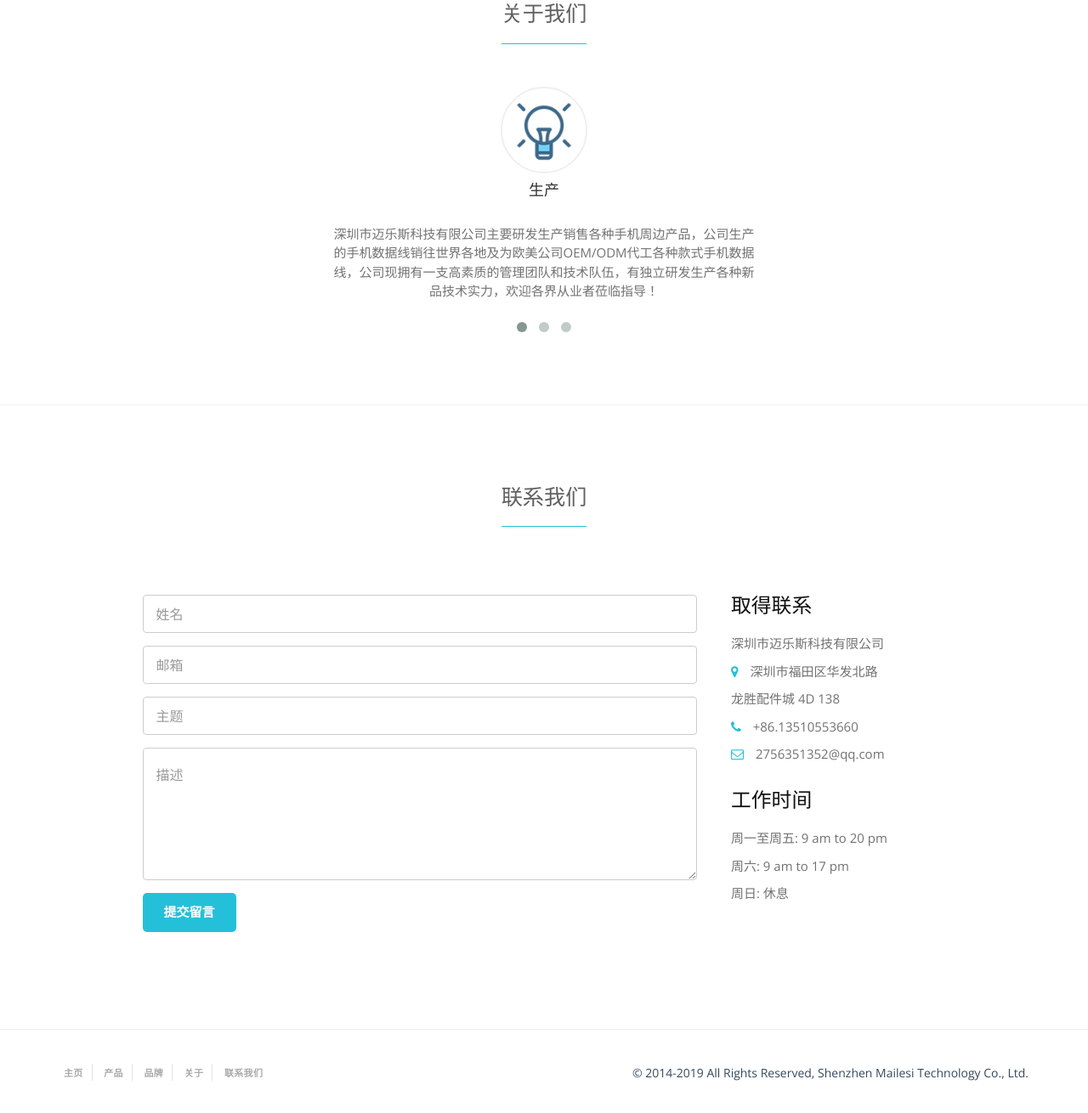
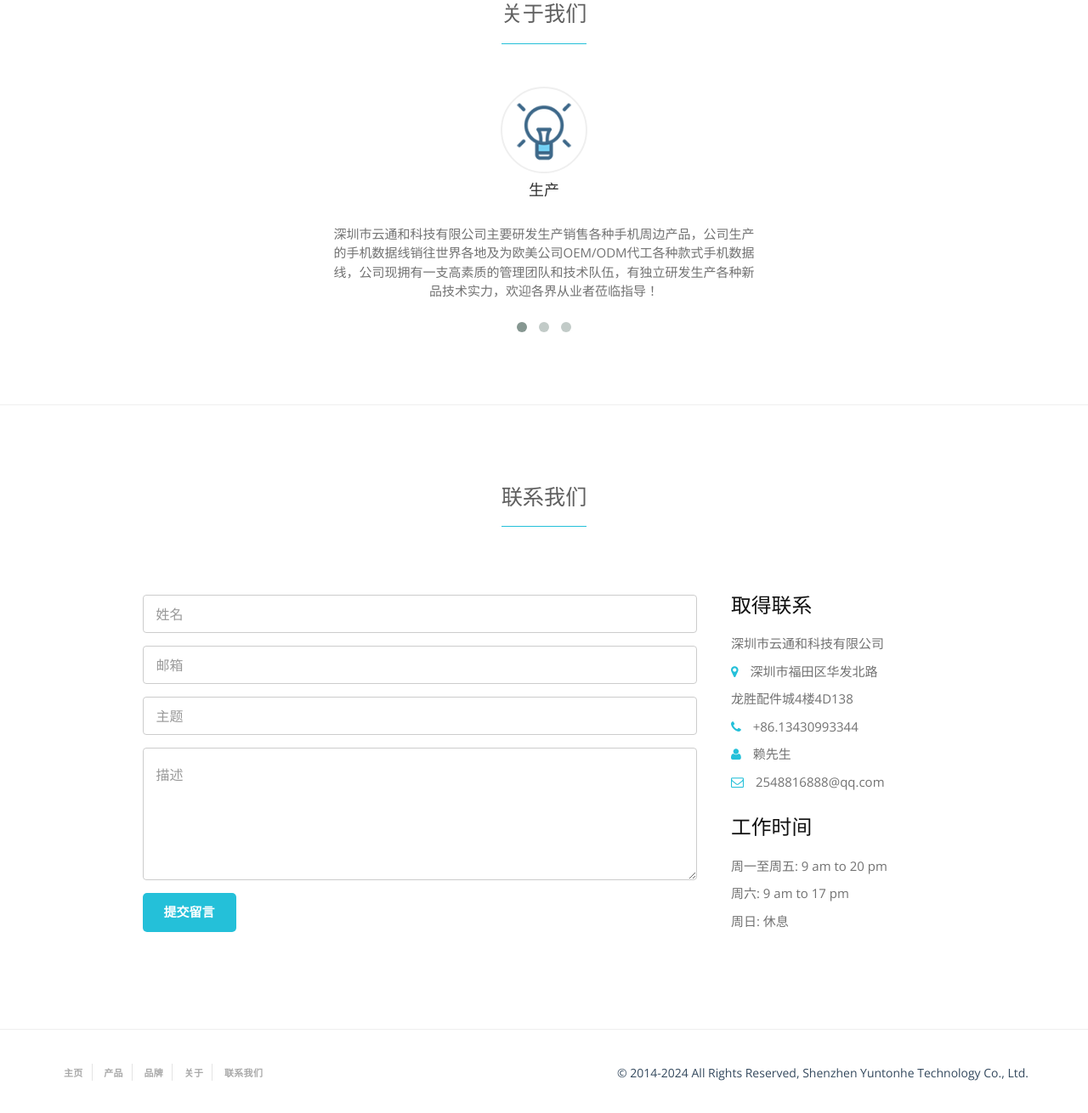
Before and after one commit to addychang/yuntohe.com, a plain HTML site: page index.html in a window 1280 px wide. Shown: the part 2231-3541 px from the top of the page at 85% size. Drawn offline with nearby package versions, Linux system fonts and the light colour scheme.

Commit message:
修改名称

```diff
--- a/index.html
+++ b/index.html
@@ -7,7 +7,7 @@
 
 <head>
     <meta charset="utf-8">
-    <title>迈乐斯 | 您身边的精品配件</title>
+    <title>云通和 | 您身边的精品配件</title>
     <meta name="description" content="">
     <meta name="viewport" content="width=device-width, initial-scale=1">
 
@@ -282,7 +282,7 @@
                         <img class="center-block wow fadeInDown" data-wow-duration="1s" src="img/client.png" alt="关于我们">
                         <h4 class="wow fadeInDown"  data-wow-duration="1s">生产</h4>
                         <p class="wow fadeInDown" data-wow-duration="1s">
-                            深圳市迈乐斯科技有限公司主要研发生产销售各种手机周边产品，公司生产的手机数据线销往世界各地及为欧美公司OEM/ODM代工各种款式手机数据线，公司现拥有一支高素质的管理团队和技术队伍，有独立研发生产各种新品技术实力，欢迎各界从业者莅临指导！
+                            深圳市云通和科技有限公司主要研发生产销售各种手机周边产品，公司生产的手机数据线销往世界各地及为欧美公司OEM/ODM代工各种款式手机数据线，公司现拥有一支高素质的管理团队和技术队伍，有独立研发生产各种新品技术实力，欢迎各界从业者莅临指导！
                         </p>
                     </div>
                 </div>
@@ -352,11 +352,12 @@
                 <div class="col-md-3">
                     <div class="contact-info text-left wow fadeInRight" data-wow-duration="1s" data-wow-delay=".3s">
                         <h3>取得联系</h3>
-                        <p>深圳市迈乐斯科技有限公司</p>
+                        <p>深圳市云通和科技有限公司</p>
                         <p><span><i class="fa fa-map-marker"></i></span> 深圳市福田区华发北路</p>
-                        <p>   龙胜配件城 4D 138</p>
-                        <p><span><i class="fa fa-phone"></i></span> +86.13510553660</p>
-                        <p><span><i class="fa fa-envelope-o"></i></span> 2756351352@qq.com</p>
+                        <p>   龙胜配件城4楼4D138</p>
+                        <p><span><i class="fa fa-phone"></i></span> +86.13430993344</p>
+                        <p><span><i class="fa fa-user"></i></span> 赖先生</p>
+                        <p><span><i class="fa fa-envelope-o"></i></span> 2548816888@qq.com</p>
                     </div>
                     <div class="business-hours text-left wow fadeInRight" data-wow-duration="1s" data-wow-delay=".6s">
                         <h3>工作时间</h3>
@@ -399,7 +400,7 @@
                 <!-- FOOTER CONTENT -->
                 <div class="col-md-6">
                     <div class="footer-content text-right">
-                        <p>&copy; 2014-2019 All Rights Reserved, Shenzhen Mailesi Technology Co., Ltd.
+                        <p>&copy; 2014-2024 All Rights Reserved, Shenzhen Yuntonhe Technology Co., Ltd.
                         </p>
                     </div>
                 </div>
```
Also changed, not shown: en/index.html (+8 -7 lines), img/logo.png, img/logo2.png.
